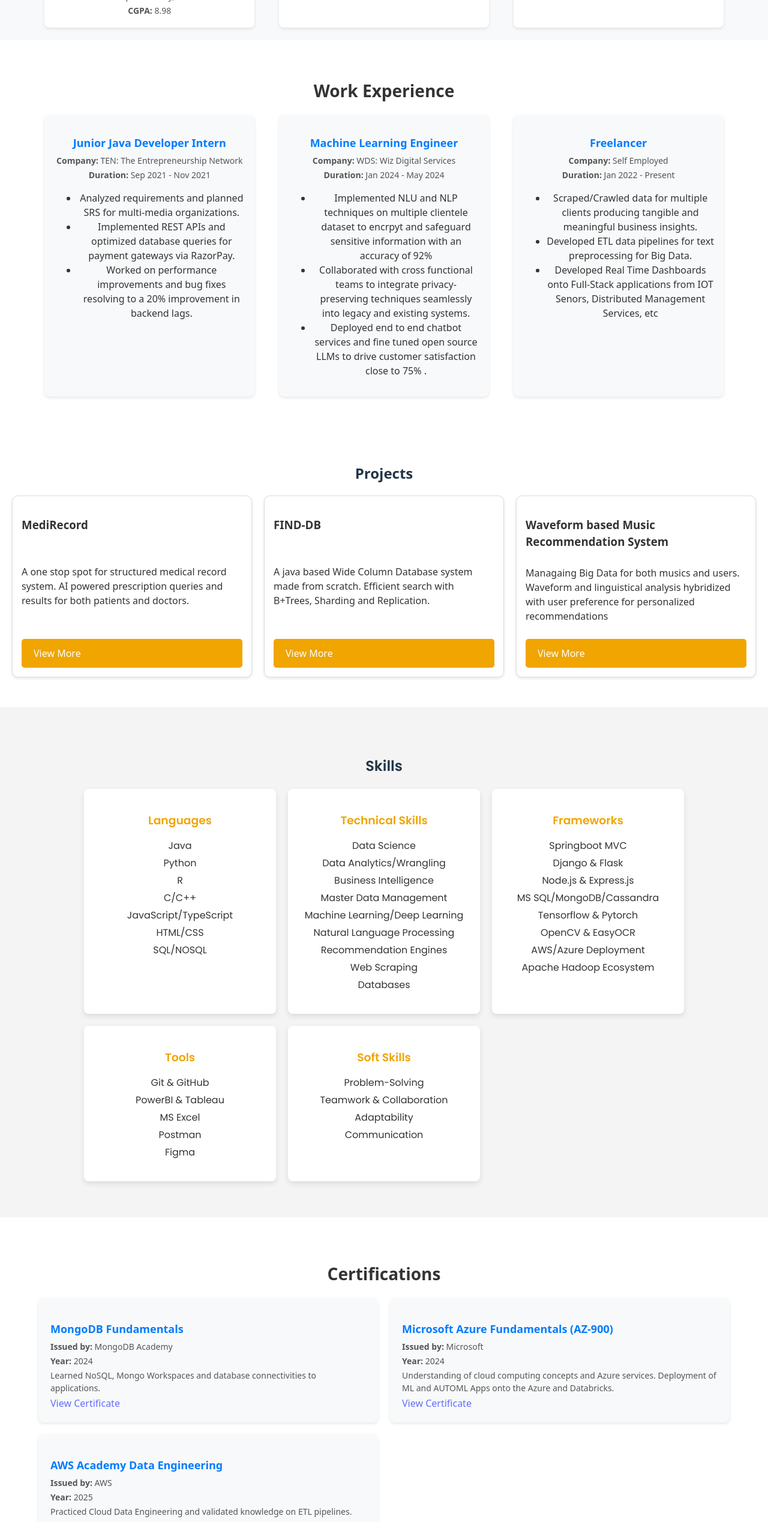
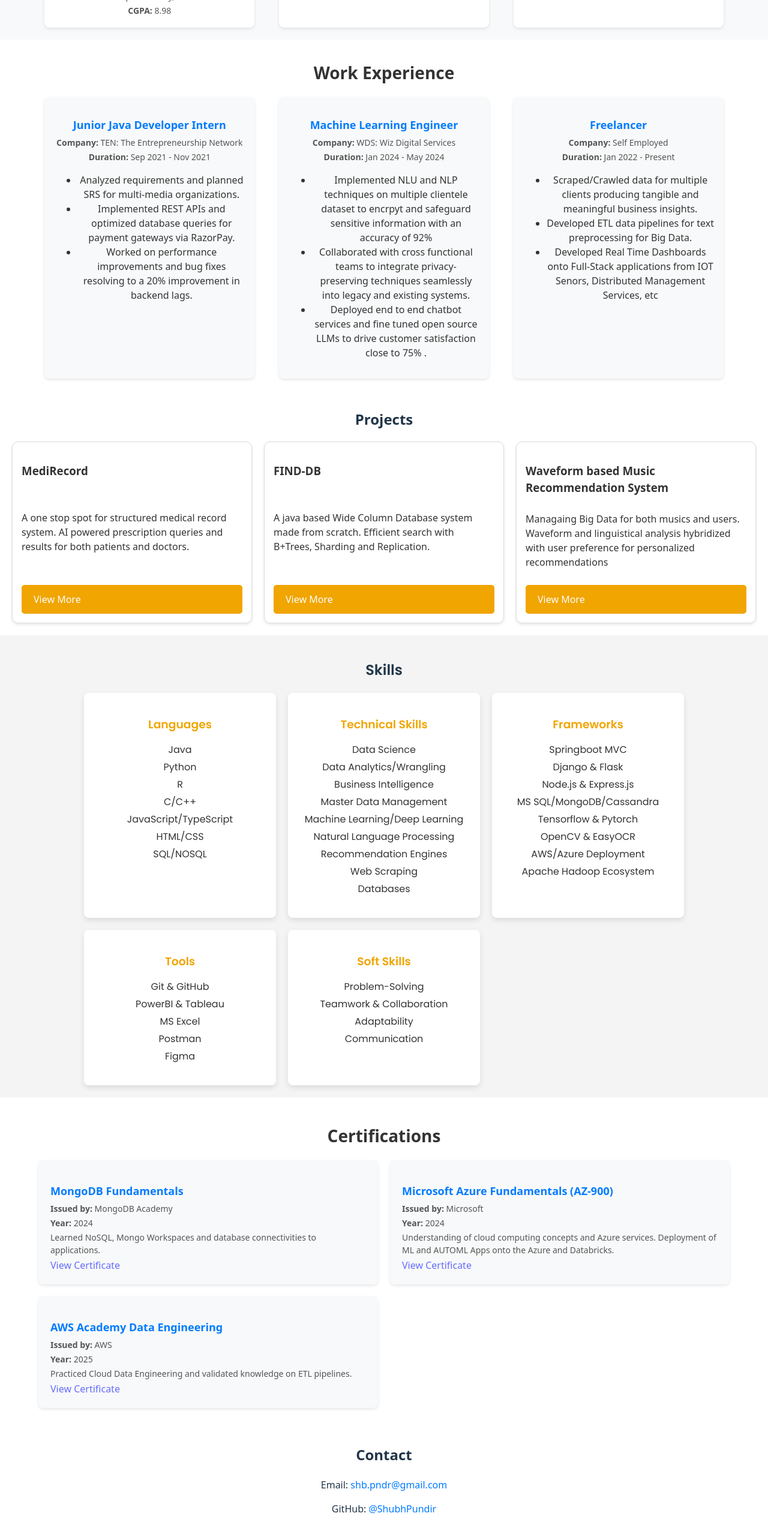
Before and after one commit to ShubhPundir/portfolio, a React (Vite) app in the folder frontend/: page /#/ in a window 1280 px wide. Shown: the part 883-3420 px from the top of the page at 60% size. Built offline with nearby package versions, Linux system fonts and the light colour scheme.

Commit message:
Changed padding overall

```diff
--- a/frontend/src/styles/Certifications.css
+++ b/frontend/src/styles/Certifications.css
@@ -1,6 +1,6 @@
 .certifications {
   text-align: center;
-  padding: 50px 5%;
+  padding: 20px 5%;
   background-color: #ffffff;
 }
 
--- a/frontend/src/styles/Contact.css
+++ b/frontend/src/styles/Contact.css
@@ -1,5 +1,5 @@
 .contact {
-  padding: 50px 20px;
+  padding: 20px 20px;
   text-align: center;
 }
 
--- a/frontend/src/styles/Projects.css
+++ b/frontend/src/styles/Projects.css
@@ -1,5 +1,5 @@
 .projects {
-  padding: 50px 20px;
+  padding: 20px 20px;
   text-align: center;
 }
 
--- a/frontend/src/styles/Skills.css
+++ b/frontend/src/styles/Skills.css
@@ -1,6 +1,6 @@
 .skills {
   text-align: center;
-  padding: 60px 20px;
+  padding: 20px 20px;
   background: #f4f4f4;
   font-family: 'Poppins', sans-serif;
 }
--- a/frontend/src/styles/WorkExperience.css
+++ b/frontend/src/styles/WorkExperience.css
@@ -1,6 +1,6 @@
 .work-experience {
   text-align: center;
-  padding: 40px 5%;
+  padding: 10px 5%;
   background-color: #ffffff;
 }
 
```
Also changed, not shown: 4 other files (tests, documents, lock files or other folders).
